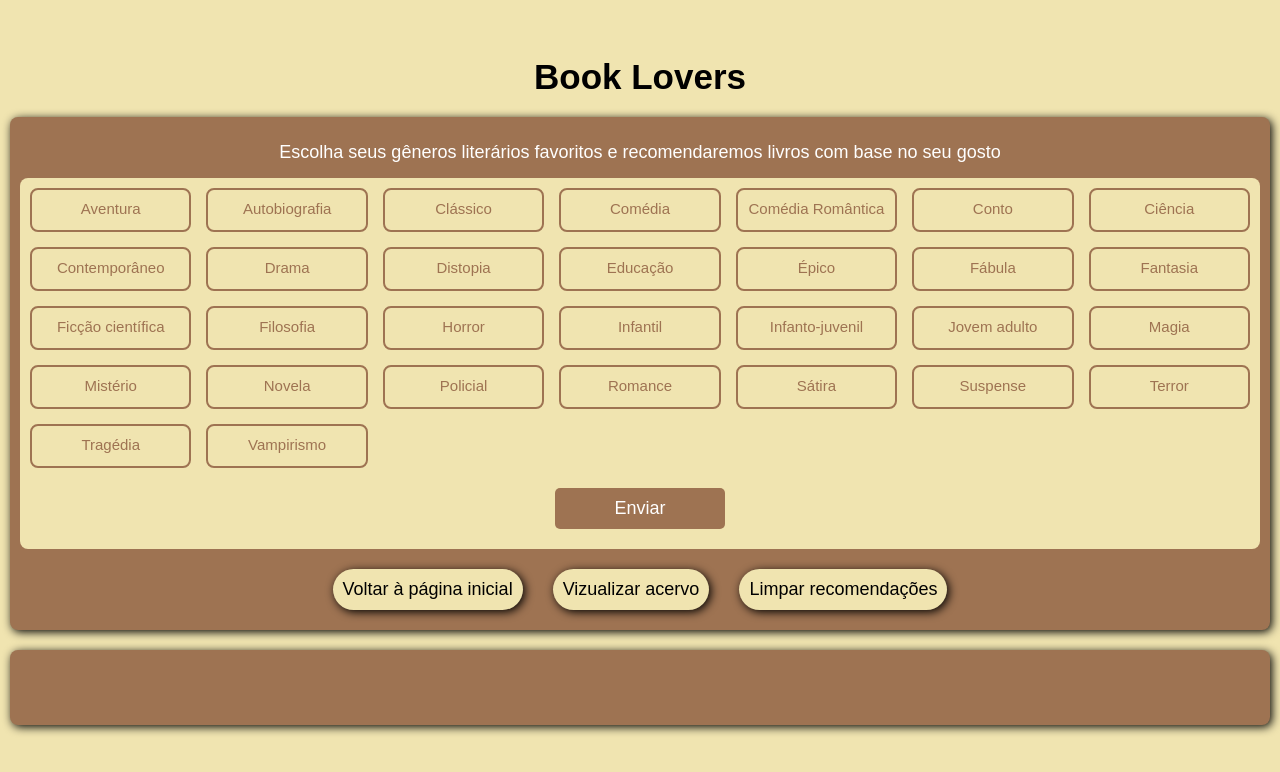
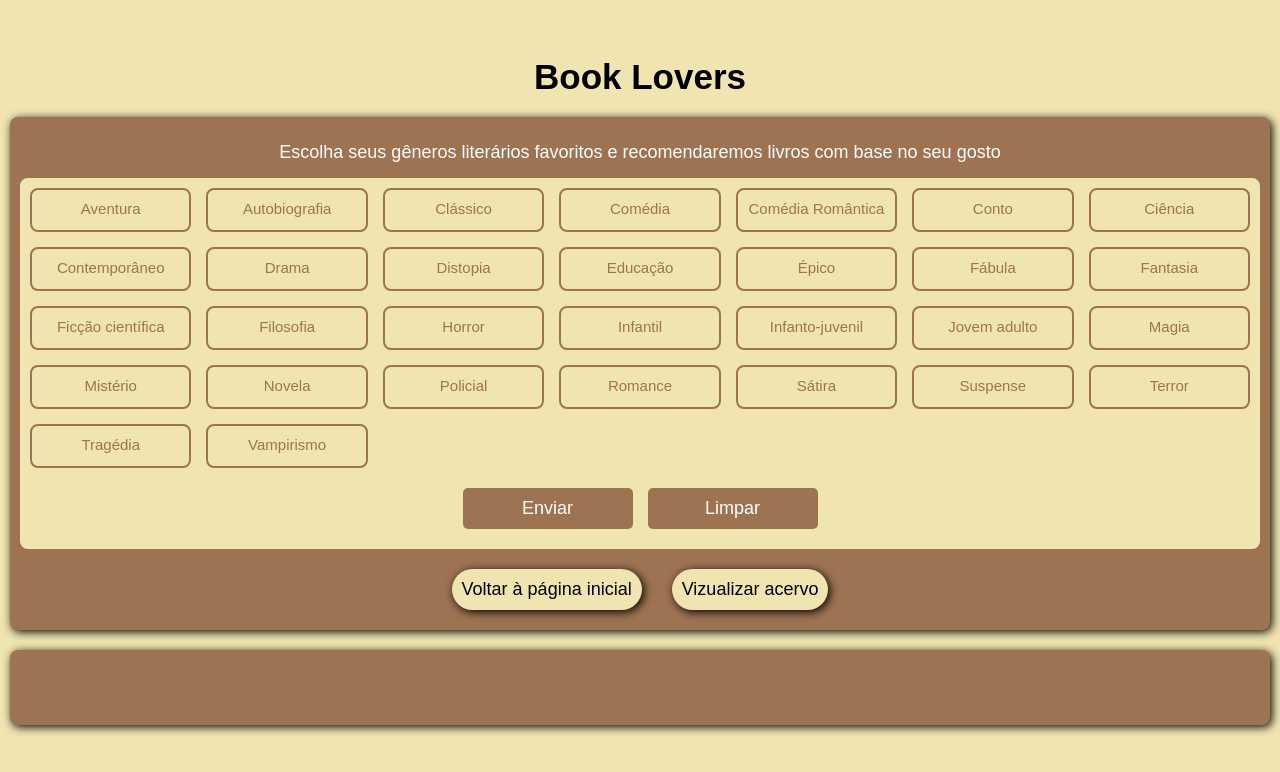
Before and after one commit to Luis098765/Book-Lovers, a plain HTML site: page pages/recomen.html in a window 1280 px wide. Drawn offline with Linux system fonts and the light colour scheme.

Commit message:
ajustes gerais 2

```diff
--- a/pages/recomen.html
+++ b/pages/recomen.html
@@ -23,7 +23,10 @@
                         <!--<div class="item-genero"><div class="btGenero" data-value="Fantasia">Fantasia</div></div>-->
                     </div>
 
-                    <button type="button" id="btEnviar" onclick="recomendarMelhores()">Enviar</button>
+                    <div class="bts">
+                        <button type="button" id="btEnviar" onclick="recomendarMelhores()">Enviar</button>
+                        <button type="button" id="btEnviar" onclick="limparRecomendaçoes()">Limpar</button>
+                    </div>
                 </form>
             </div>
 
@@ -35,8 +38,6 @@
                 <button class="btVoltar">
                     <a href="acervo.html">Vizualizar acervo</a>
                 </button>
-
-                <button class="btVoltar" onclick="limparRecomendaçoes()">Limpar recomendações</button>
             </div>
         </div>
 
--- a/style.css
+++ b/style.css
@@ -246,3 +246,13 @@ input:focus {
 #btEnviar:hover {
     background-color: #83a9b6;
 }
+
+.bts {
+    display: flex;
+    margin: auto;
+    align-items: center;
+    justify-content: center;
+    gap: 15px;
+    min-width: 180px;
+    width: max-content;
+}
```
